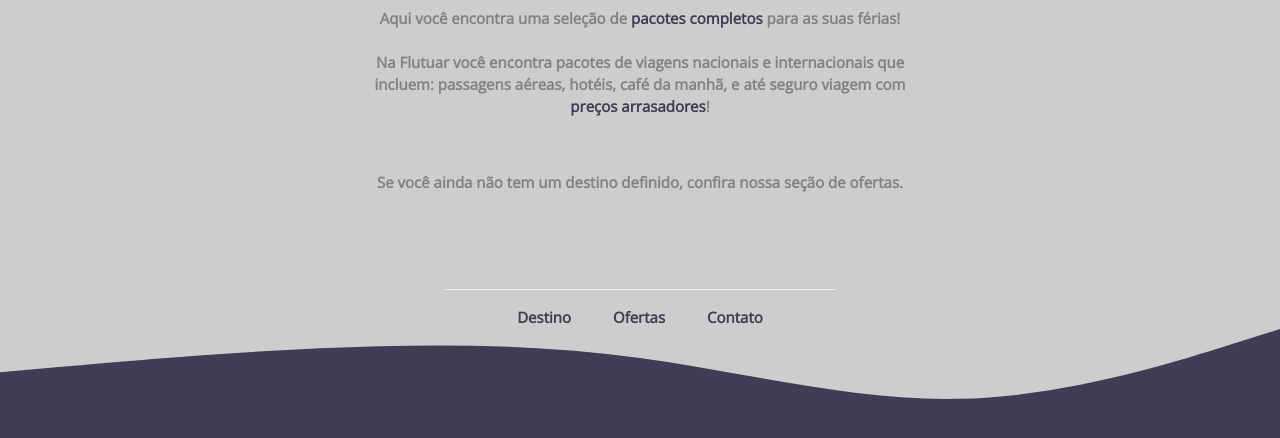
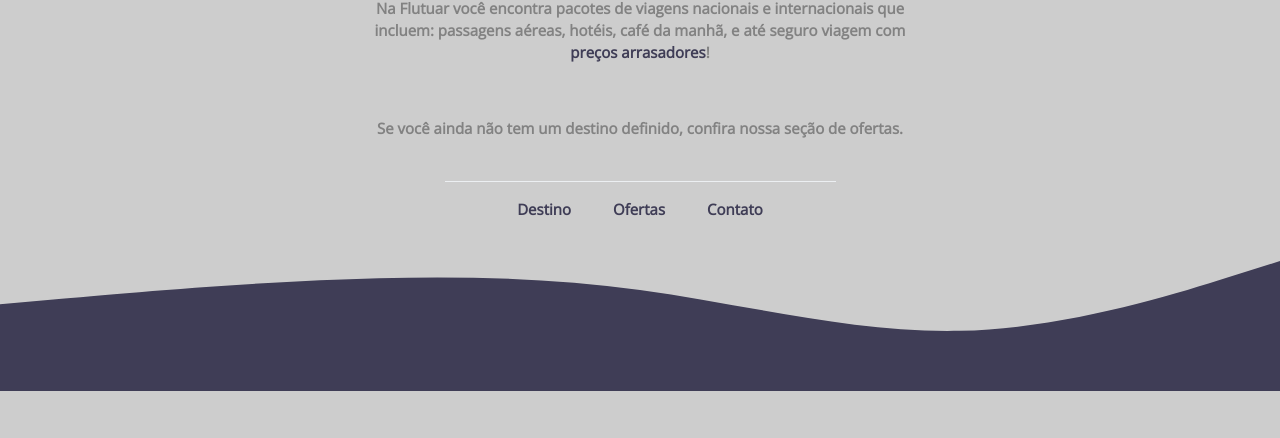
Before and after one commit to eduardooliveira3101/DESAFIO-EXTRA, a plain HTML site: page index.html in a window 1280 px wide. Shown: the part 356-794 px from the top of the page. Drawn offline with nearby package versions, Linux system fonts and the light colour scheme.

Commit message:
Atualização

```diff
--- a/index.html
+++ b/index.html
@@ -41,8 +41,9 @@
             <li><a href="#">Ofertas</a></li>
             <li><a href="#">Contato</a></li>
           </ul>
-          <img id="img-footer" src="./assets/Wave.svg" alt="Onda">
         </footer>
+
+          <img class="img-footer" src="./assets/Wave.svg" alt="Onda">
 
   </main>
 
--- a/style.css
+++ b/style.css
@@ -10,7 +10,7 @@
 }
 
 .page {
-  padding: 64px 199px;
+  padding: 10px 199px;
   text-align: center;
 }
 
@@ -76,7 +76,9 @@
   transition: 0.8s;
 }
 
-#img-footer {
+.img-footer {
+  position: absolute;
+  z-index: -1;
   width: 100%;
-  position: absolute;
+  margin-top: 40px;
 }
```
